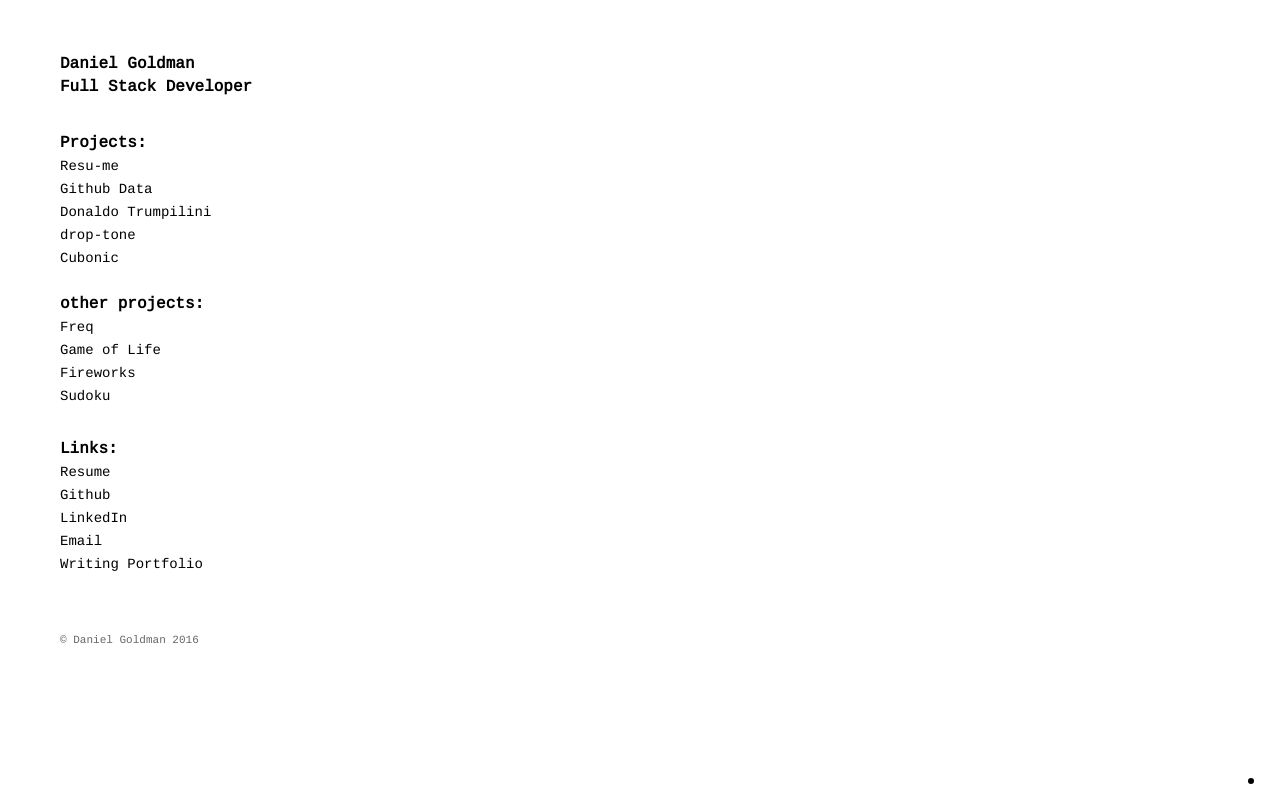
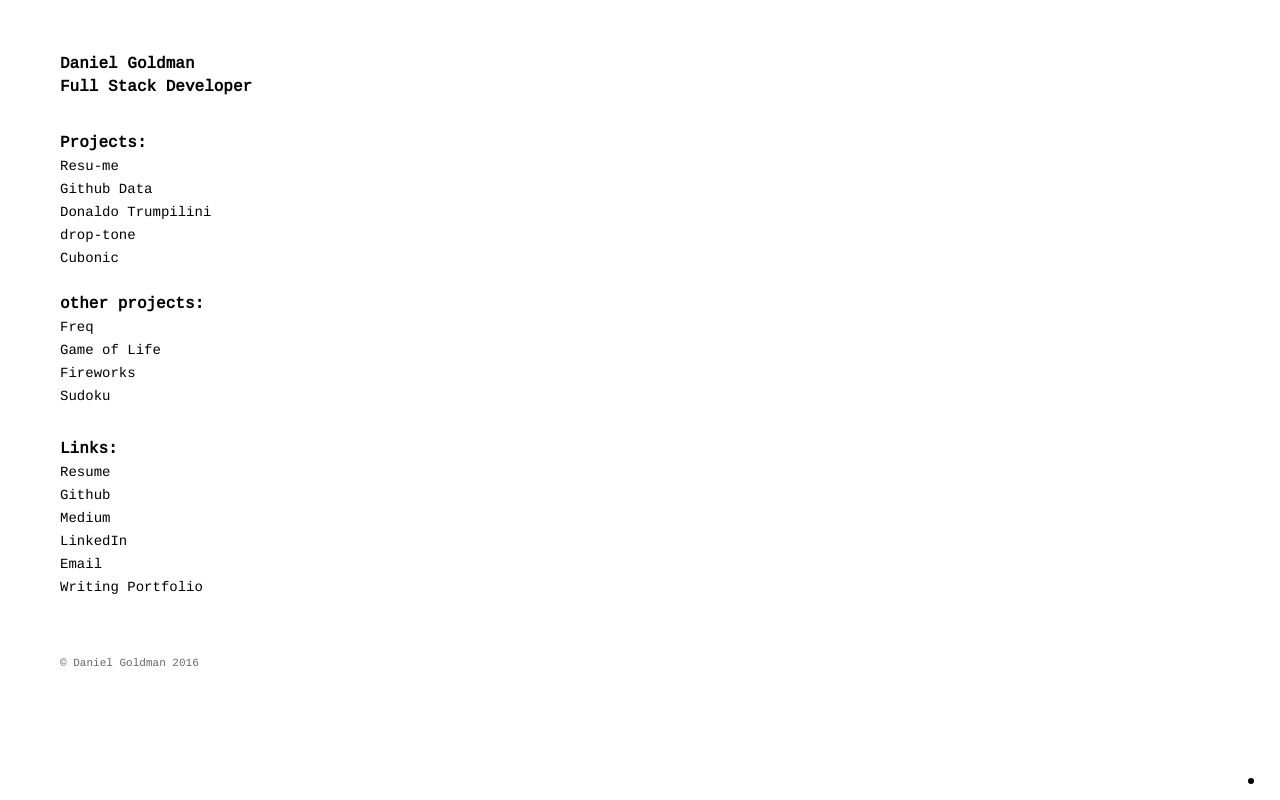
Before and after one commit to DZGoldman/Portfolio, a website: page index.html in a window 1280 px wide. Drawn offline with Linux system fonts and the light colour scheme.

Commit message:
add medium link

```diff
--- a/app.js
+++ b/app.js
@@ -105,6 +105,7 @@
     spanify('Links:', $('#links-head'));
     spanify('Resume', $('#myresume'));
     spanify('Github', $('#Github'));
+    spanify('Medium', $('#Medium'));
     spanify('LinkedIn', $('#LinkedIn'));
     spanify('Email', $('#email'));
       spanify('Writing Portfolio', $('#writing'))
--- a/index.html
+++ b/index.html
@@ -43,6 +43,7 @@
     <li id='links-head'> </li>
     <li><a href="images/DanielGoldmanResume.pdf" class='link' target="_blank" id='myresume'></a></li>
     <li><a href="https://github.com/DZGoldman" class='link' target="_blank" id='Github'></a></li>
+    <li><a href="https://medium.com/@dzack23" class='link' target="_blank" id='Medium'></a></li>
     <li><a href="https://www.linkedin.com/in/daniel-goldman-a15b6661?trk=nav_responsive_tab_profile" class='link' target="_blank" id='LinkedIn'></a></li>
     <a href="mailto:dannyg9917@gmail.com?" class='link' target="_top" id='email'></a>
     <li><a href="writing/index.html" class='link' target="_blank" id='writing'></a></li>
```
